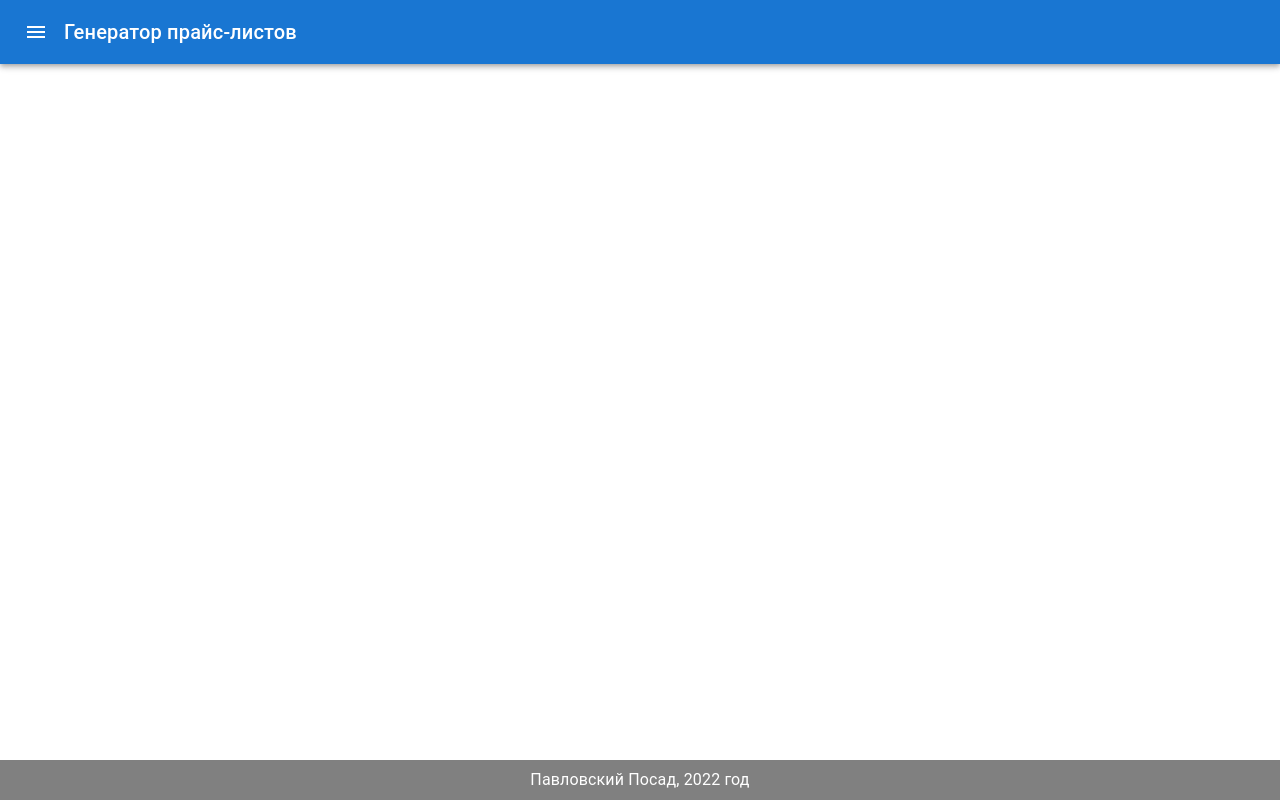
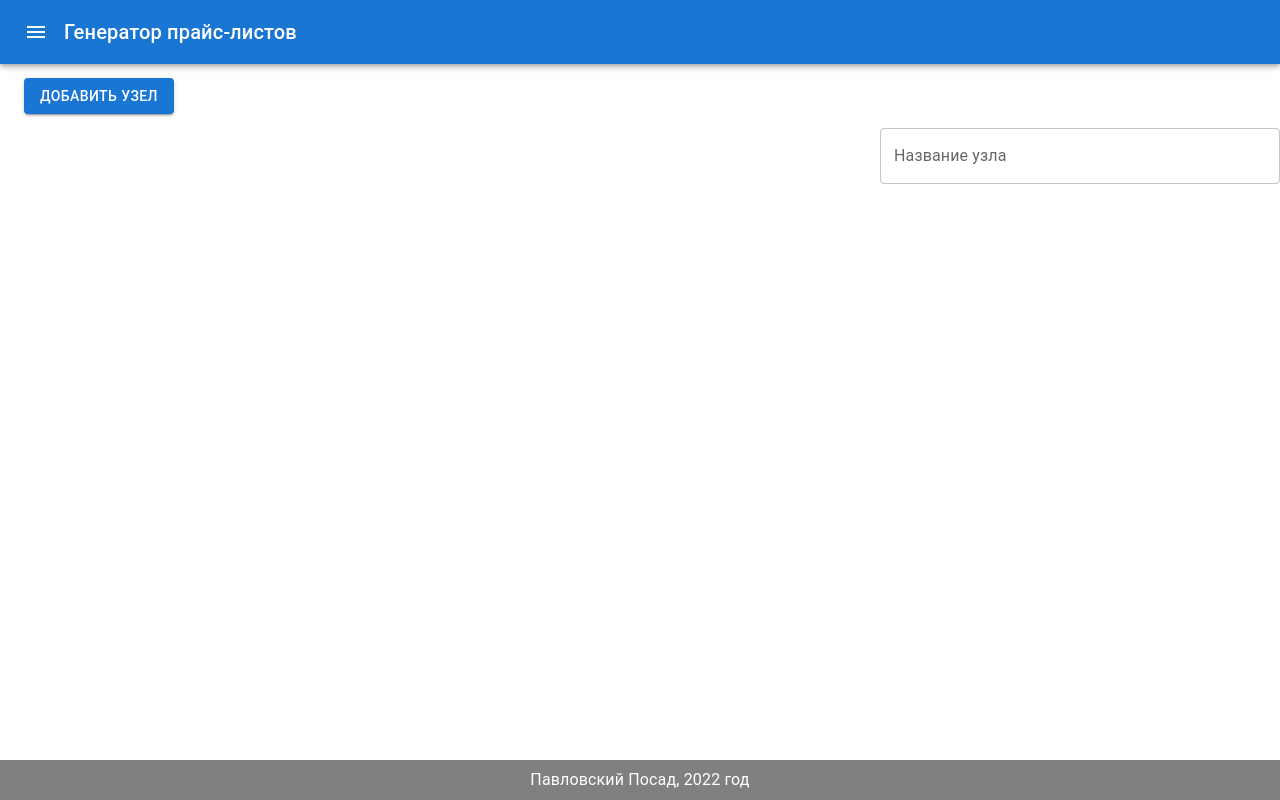
Before and after one commit to khusamov/price-list-2d-generator, a React (Vite) app: page / in a window 1280 px wide. Built offline with nearby package versions, Linux system fonts and the light colour scheme.

Commit message:
#1 Добавлены форма ввода названия и кнопка добавления узла

```diff
--- a/package.json
+++ b/package.json
@@ -17,6 +17,7 @@
     "@types/react-dom": "^17.0.11",
     "@types/react-helmet": "^6.1.5",
     "mobx": "^6.4.1",
+    "mobx-react-lite": "^3.3.0",
     "parcel": "^2.3.2",
     "react": "^17.0.2",
     "react-dom": "^17.0.2",
--- a/src/components/TreeEditor/TreeEditor.tsx
+++ b/src/components/TreeEditor/TreeEditor.tsx
@@ -1,9 +1,13 @@
-import {SyntheticEvent} from 'react';
+import {SyntheticEvent, useState} from 'react';
+import {observer} from 'mobx-react-lite';
+import {Box, Button, Grid, TextField, Toolbar} from '@mui/material';
 import TreeView, {TreeViewProps} from '@mui/lab/TreeView'
 import ExpandMoreIcon from '@mui/icons-material/ExpandMore'
 import ChevronRightIcon from '@mui/icons-material/ChevronRight'
 import renderTree from './renderTree';
 import INode from './INode';
+import getAllNodes from '../../functions/getAllNodes';
+import {InputProps as StandardInputProps} from '@mui/material/Input/Input';
 
 interface ITreeEditor {
 	data: INode
@@ -11,18 +15,56 @@ interface ITreeEditor {
 	onNodeToggle?: (event: SyntheticEvent, nodeIds: string[]) => void
 }
 
-export default function TreeEditor({data, expanded, onNodeToggle}: ITreeEditor) {
+export default observer(
+	function TreeEditor({data, expanded, onNodeToggle}: ITreeEditor) {
+		const [selectedNode, setSelectedNode] = useState<INode>()
+
+		const onNodeSelect = (event: SyntheticEvent, nodeIds: string) => {
+			const search = getAllNodes(data).filter(node => node.id === nodeIds)
+			setSelectedNode(search[0])
+		}
+
+		const onTextFieldChange: StandardInputProps['onChange'] = event => {
+			if (selectedNode) {
+				selectedNode.label = event.target.value
+			}
+		}
+
 		const treeViewProps: TreeViewProps = {
+			selected: selectedNode?.id,
 			expanded,
 			onNodeToggle,
+			onNodeSelect,
 			defaultCollapseIcon: <ExpandMoreIcon/>,
 			defaultExpandIcon: <ChevronRightIcon/>,
 			sx: {flexGrow: 1}
 		}
 
 		return (
+			<Grid container direction='column' wrap='nowrap' sx={{height: '100%'}}>
+				<Grid item>
+					<Toolbar>
+						<Button variant='contained'>Добавить узел</Button>
+					</Toolbar>
+				</Grid>
+				<Grid item container direction='row' wrap='nowrap' sx={{flexGrow: 1}}>
+					<Grid item sx={{flexGrow: 1}}>
 						<TreeView {...treeViewProps}>
 							{renderTree(data)}
 						</TreeView>
+					</Grid>
+					<Grid item>
+						<Box sx={{width: 400}}>
+							<TextField
+								label='Название узла'
+								value={selectedNode?.label}
+								onChange={onTextFieldChange}
+								sx={{width: '100%'}}
+							/>
+						</Box>
+					</Grid>
+				</Grid>
+			</Grid>
 		)
 	}
+)
```
Also changed, not shown: 1 other file (tests, documents, lock files or other folders). Lines whose indentation alone changed are shown as unchanged.
